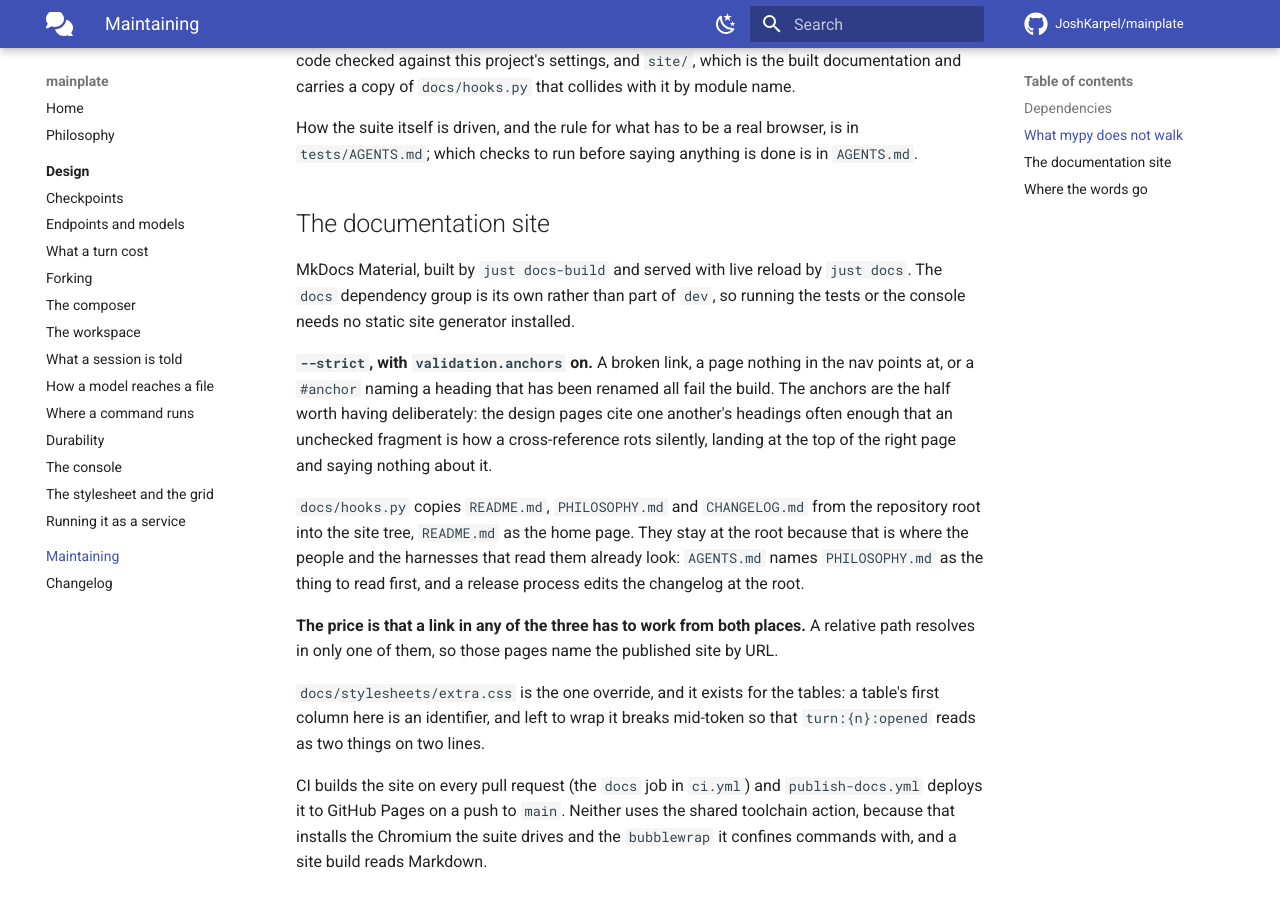
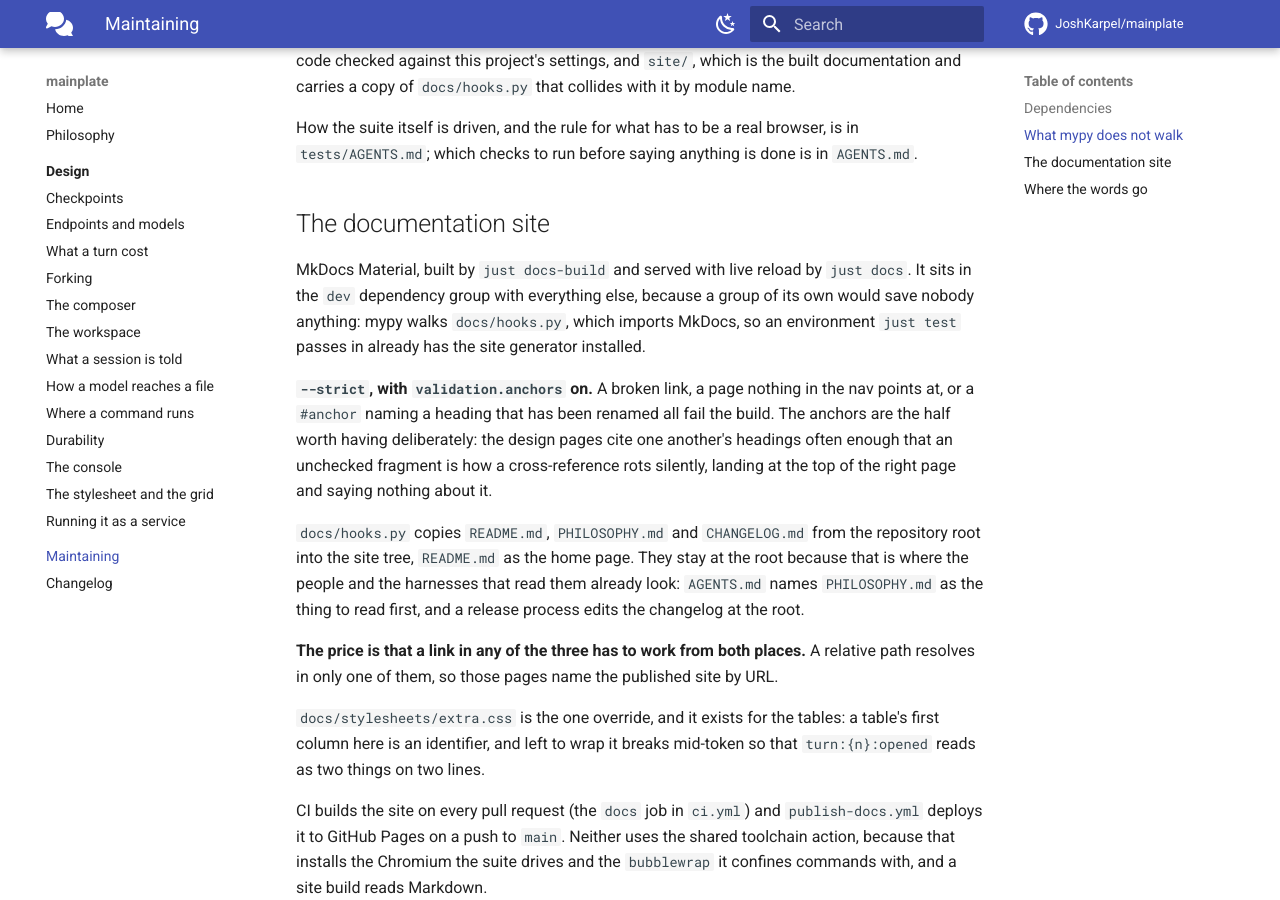
Before and after one commit to JoshKarpel/mainplate, an MkDocs documentation site: the page built from docs/maintaining.md, in a window 1280 px wide and 900 px high, scrolled down 755 px. Built offline with MkDocs 1.6.1 and Material for MkDocs 9.7.7, drawn with Linux system fonts in a browser that asks for light colours; comment, search, counter and statistics services are not loaded.

Commit message:
fix docs build in CI

```diff
--- a/docs/maintaining.md
+++ b/docs/maintaining.md
@@ -33,9 +33,10 @@ How the suite itself is driven, and the rule for what has to be a real browser,
 
 ## The documentation site
 
-MkDocs Material, built by `just docs-build` and served with live reload by `just docs`. The `docs`
-dependency group is its own rather than part of `dev`, so running the tests or the console needs no
-static site generator installed.
+MkDocs Material, built by `just docs-build` and served with live reload by `just docs`. It sits in
+the `dev` dependency group with everything else, because a group of its own would save nobody
+anything: mypy walks `docs/hooks.py`, which imports MkDocs, so an environment `just test` passes in
+already has the site generator installed.
 
 **`--strict`, with `validation.anchors` on.** A broken link, a page nothing in the nav points at, or
 a `#anchor` naming a heading that has been renamed all fail the build. The anchors are the half
```
Also changed, not shown: pyproject.toml (+4 -5 lines), 3 other files.
